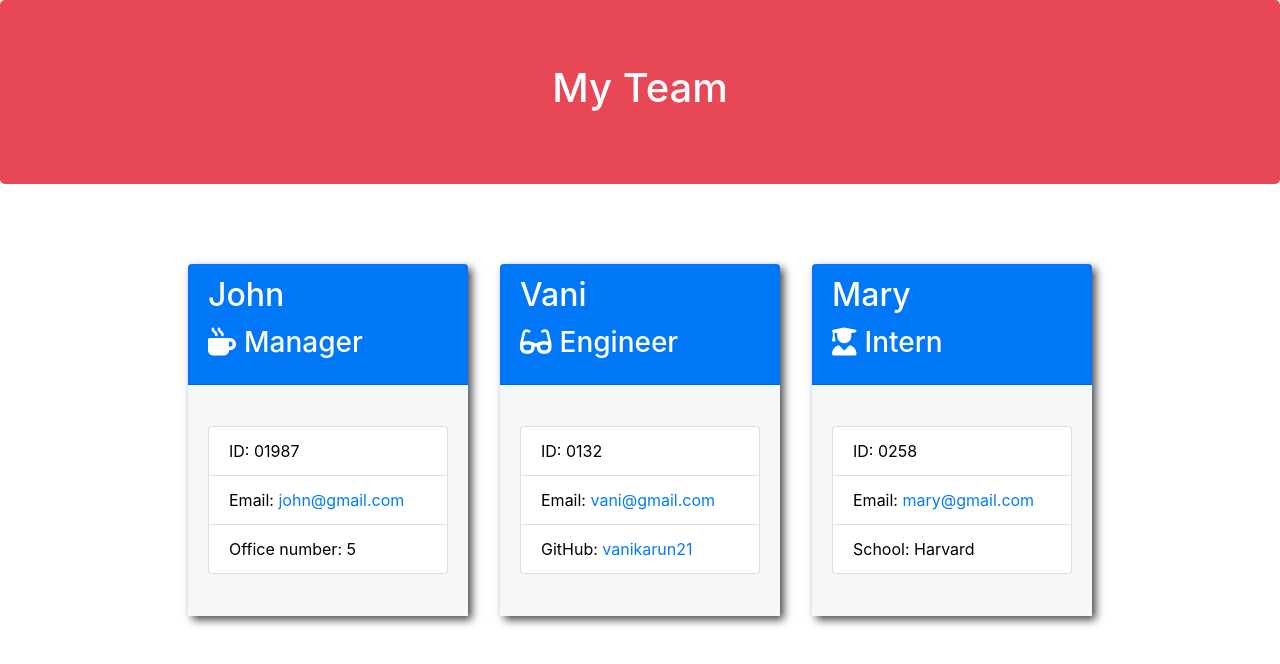
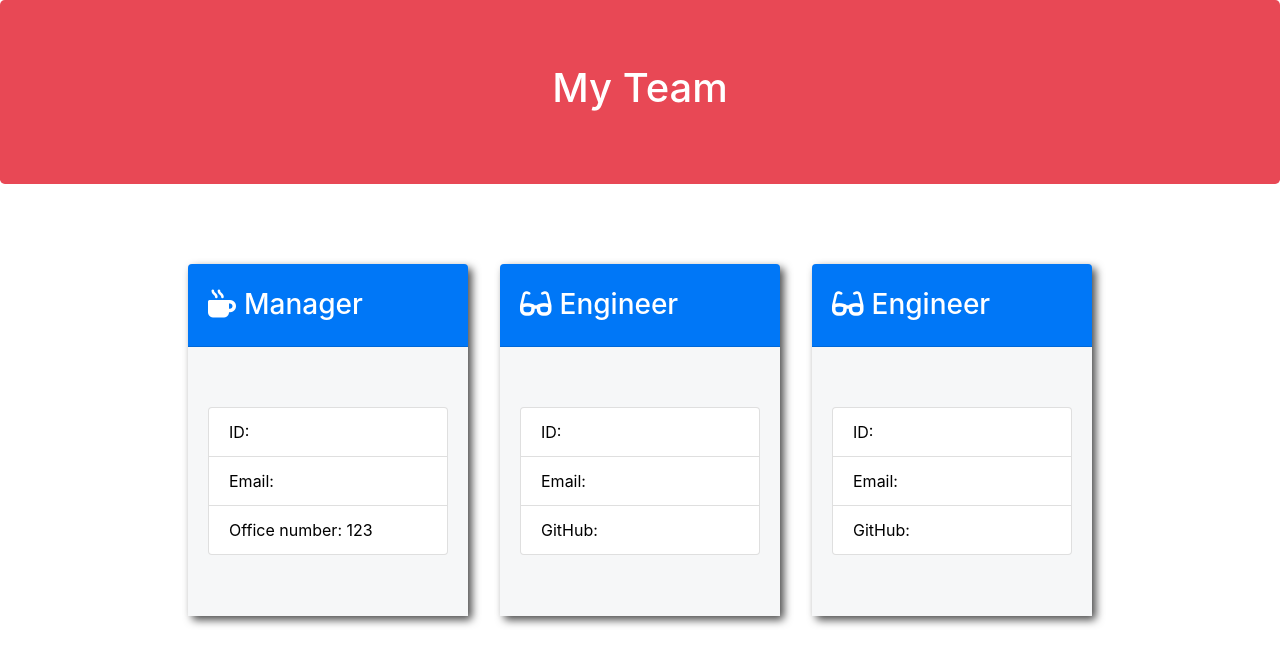
Before and after one commit to vanikarun21/Team-Profile-Generator, a website: page index.html in a window 1280 px wide. Drawn offline with nearby package versions, Linux system fonts and the light colour scheme; files that its build step writes are made by us from their sources.

```diff
--- a/index.html
+++ b/index.html
@@ -1,7 +1,6 @@
 
       <!DOCTYPE html>
   <html lang="en">
-
   <head>
       <meta charset="UTF-8" />
       <meta name="viewport" content="width=device-width, initial-scale=1.0" />
@@ -9,10 +8,9 @@
       <title>My Team</title>
       <link rel="stylesheet" href="https://stackpath.bootstrapcdn.com/bootstrap/4.3.1/css/bootstrap.min.css"
           integrity="sha384-ggOyR0iXCbMQv3Xipma34MD+dH/1fQ784/j6cY/iJTQUOhcWr7x9JvoRxT2MZw1T" crossorigin="anonymous">
-        <link rel="stylesheet" href="./assests/style.css">
+      <link rel="stylesheet" href="style.css">
       <script src="https://kit.fontawesome.com/c502137733.js"></script>
   </head>
-
   <body>
       <div class="container-fluid">
           <div class="row">
@@ -27,42 +25,42 @@
 
           <div class="card employee-card">
           <div class="card-header">
-                <h2 class="card-title">John</h2>
+              <h2 class="card-title"></h2>
               <h3 class="card-title"><i class="fas fa-mug-hot mr-2"></i>Manager</h3>
           </div>
           <div class="card-body">
               <ul class="list-group">
-                    <li class="list-group-item">ID: 01987</li>
-                    <li class="list-group-item">Email: <a href="mailto:john@gmail.com">john@gmail.com</a></li>
-                    <li class="list-group-item">Office number: 5</li>
+                  <li class="list-group-item">ID: </li>
+                  <li class="list-group-item">Email: <a href="mailto:"></a></li>
+                  <li class="list-group-item">Office number: 123</li>
               </ul>
           </div>
       </div>
 
           <div class="card employee-card">
       <div class="card-header">
-            <h2 class="card-title">Vani</h2>
+          <h2 class="card-title"></h2>
           <h3 class="card-title"><i class="fas fa-glasses mr-2"></i>Engineer</h3>
       </div>
       <div class="card-body">
           <ul class="list-group">
-                <li class="list-group-item">ID: 0132</li>
-                <li class="list-group-item">Email: <a href="mailto:vani@gmail.com">vani@gmail.com</a></li>
-                <li class="list-group-item">GitHub: <a href="https://github.com/vanikarun21" target="_blank" rel="noopener noreferrer">vanikarun21</a></li>
+              <li class="list-group-item">ID: </li>
+              <li class="list-group-item">Email: <a href="mailto:"></a></li>
+              <li class="list-group-item">GitHub: <a href="https://github.com/" target="_blank" rel="noopener noreferrer"></a></li>
           </ul>
       </div>
   </div>
 
           <div class="card employee-card">
       <div class="card-header">
-            <h2 class="card-title">Mary</h2>
-            <h3 class="card-title"><i class="fas fa-user-graduate mr-2"></i>Intern</h3>
+          <h2 class="card-title"></h2>
+          <h3 class="card-title"><i class="fas fa-glasses mr-2"></i>Engineer</h3>
       </div>
       <div class="card-body">
           <ul class="list-group">
-                <li class="list-group-item">ID: 0258</li>
-                <li class="list-group-item">Email: <a href="mailto:Mary@gmail.com">mary@gmail.com</a></li>
-                <li class="list-group-item">School: Harvard</li>
+              <li class="list-group-item">ID: </li>
+              <li class="list-group-item">Email: <a href="mailto:"></a></li>
+              <li class="list-group-item">GitHub: <a href="https://github.com/" target="_blank" rel="noopener noreferrer"></a></li>
           </ul>
       </div>
   </div>
--- a/index.js
+++ b/index.js
@@ -124,7 +124,7 @@
   function createTeam () {
     console.log("new guy", newStaffMemberData)
     fs.writeFileSync(
-      "./output/index.html",
+      "./index.html",
       generateTeam(newStaffMemberData),
       "utf-8"
     );
```
Also changed, not shown: README.md, assests/mockup.jpg (added). Lines whose indentation alone changed are shown as unchanged.
